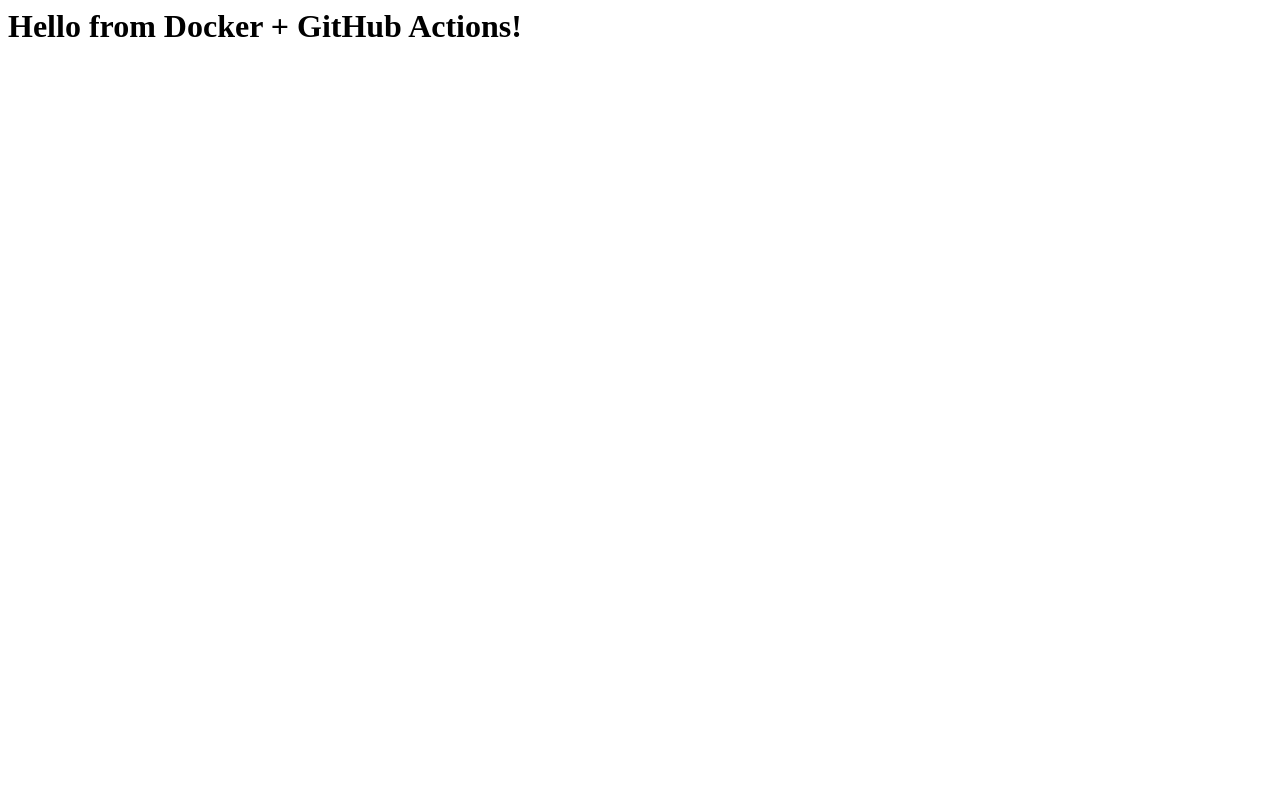
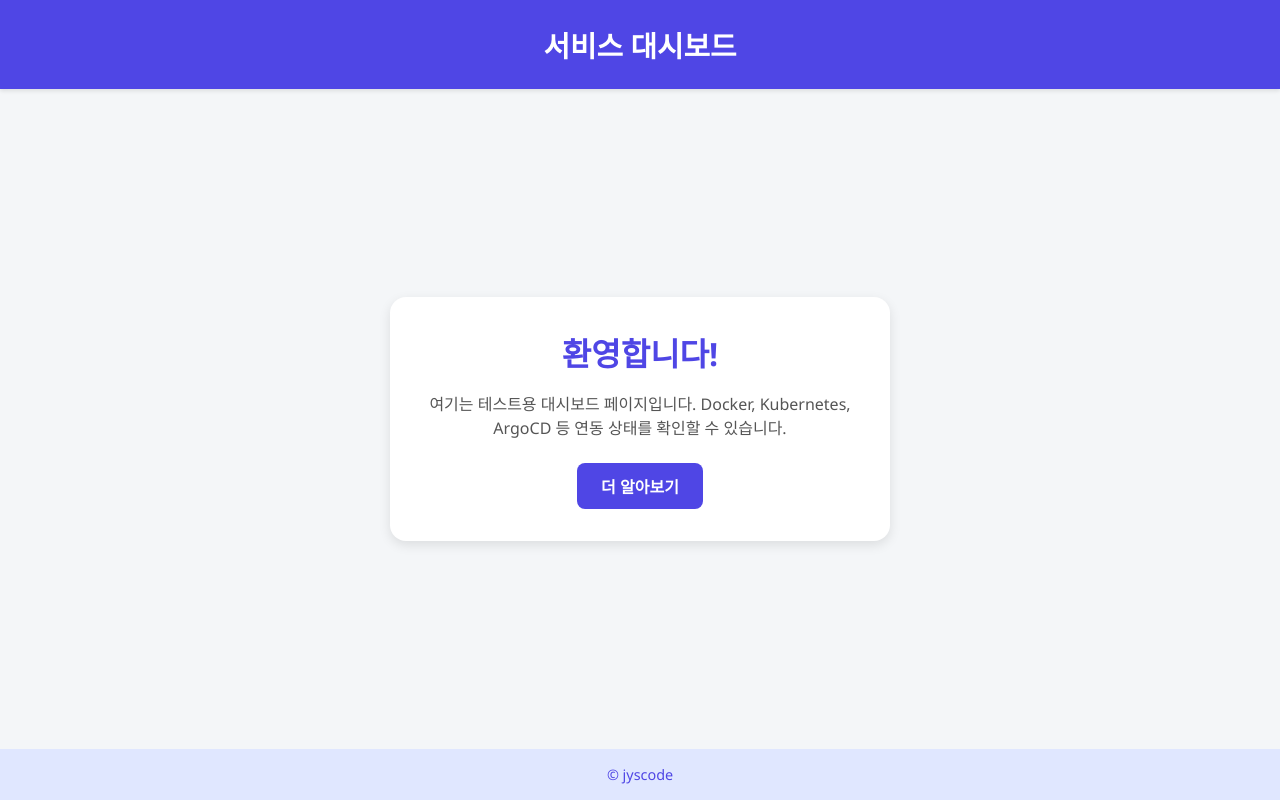
Before and after one commit to jyscode/ncp-argocd-code-repo, a plain HTML site: page web/index.html in a window 1280 px wide. Drawn offline with Linux system fonts and the light colour scheme.

Commit message:
edit index

```diff
--- a/web/index.html
+++ b/web/index.html
@@ -1,7 +1,102 @@
-<!-- web/index.html -->
-<html>
-  <head><title>Test</title></head>
-  <body>
-    <h1>Hello from Docker + GitHub Actions!</h1>
-  </body>
+<!DOCTYPE html>
+<html lang="ko">
+<head>
+  <meta charset="UTF-8">
+  <meta name="viewport" content="width=device-width, initial-scale=1.0">
+  <title>서비스 대시보드</title>
+  <style>
+    /* Reset */
+    * { margin: 0; padding: 0; box-sizing: border-box; font-family: 'Segoe UI', Tahoma, Geneva, Verdana, sans-serif; }
+
+    body {
+      background: #f4f6f8;
+      color: #333;
+      display: flex;
+      flex-direction: column;
+      min-height: 100vh;
+    }
+
+    header {
+      background: #4f46e5;
+      color: white;
+      padding: 1.5rem 2rem;
+      text-align: center;
+      font-size: 1.8rem;
+      font-weight: bold;
+      box-shadow: 0 2px 4px rgba(0,0,0,0.1);
+    }
+
+    main {
+      flex: 1;
+      display: flex;
+      justify-content: center;
+      align-items: center;
+      padding: 2rem;
+    }
+
+    .card {
+      background: white;
+      padding: 2rem;
+      border-radius: 1rem;
+      box-shadow: 0 4px 12px rgba(0,0,0,0.1);
+      max-width: 500px;
+      width: 100%;
+      text-align: center;
+      transition: transform 0.3s ease, box-shadow 0.3s ease;
+    }
+
+    .card:hover {
+      transform: translateY(-5px);
+      box-shadow: 0 8px 20px rgba(0,0,0,0.15);
+    }
+
+    h1 {
+      font-size: 2rem;
+      margin-bottom: 1rem;
+      color: #4f46e5;
+    }
+
+    p {
+      font-size: 1rem;
+      margin-bottom: 1.5rem;
+      color: #555;
+    }
+
+    .btn {
+      display: inline-block;
+      padding: 0.7rem 1.5rem;
+      background: #4f46e5;
+      color: white;
+      border-radius: 0.5rem;
+      text-decoration: none;
+      font-weight: 600;
+      transition: background 0.3s ease;
+    }
+
+    .btn:hover {
+      background: #3730a3;
+    }
+
+    footer {
+      background: #e0e7ff;
+      text-align: center;
+      padding: 1rem;
+      font-size: 0.9rem;
+      color: #4f46e5;
+    }
+  </style>
+</head>
+<body>
+  <header>서비스 대시보드</header>
+
+  <main>
+    <div class="card">
+      <h1>환영합니다!</h1>
+      <p>여기는 테스트용 대시보드 페이지입니다. Docker, Kubernetes, ArgoCD 등 연동 상태를 확인할 수 있습니다.</p>
+      <a href="#" class="btn">더 알아보기</a>
+    </div>
+  </main>
+
+  <footer>© jyscode</footer>
+</body>
 </html>
```
